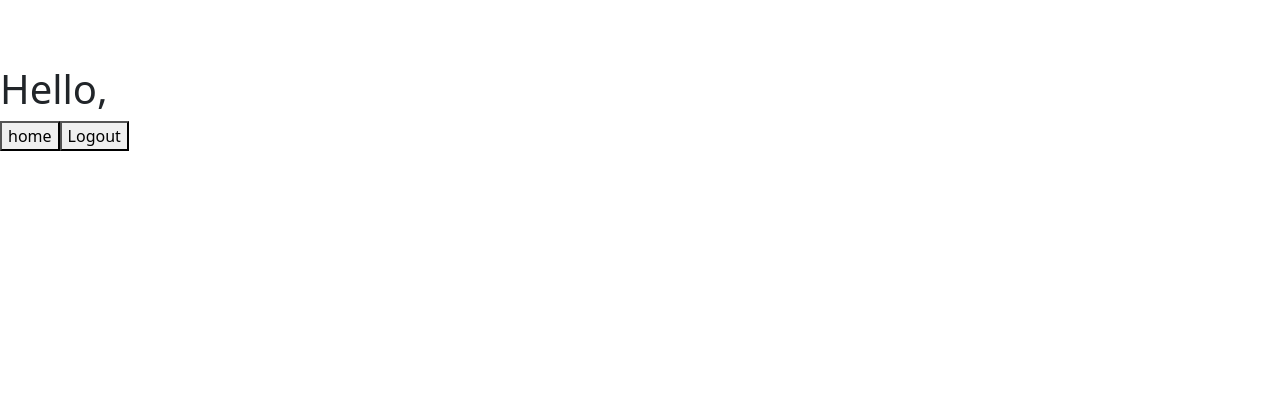
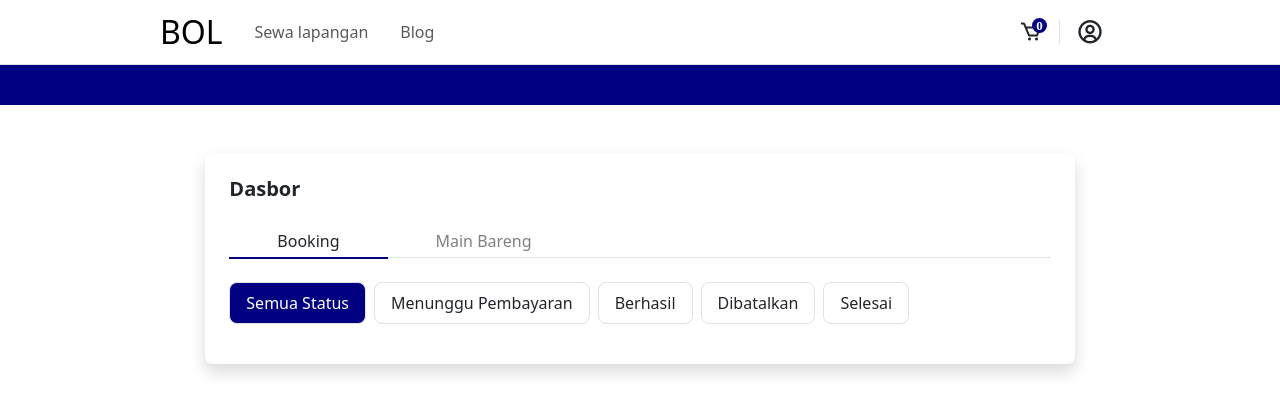
Before and after one commit to M-Ainurridho/booking-online-lapangan, a Vue app in the folder client/: page /dashboard in a window 1280 px wide. Shown: the top 414 px of the page. Built offline with nearby package versions, Linux system fonts and the light colour scheme.

Commit message:
fixed beberapa dan UI member dasbor

```diff
--- /dev/null
+++ b/client/src/assets/css/animation.css
@@ -0,0 +1,9 @@
+@keyframes activeBar {
+   0% {
+      width: 0;
+   }
+
+   100% {
+      width: 100%
+   }
+}
--- a/client/src/assets/css/main.css
+++ b/client/src/assets/css/main.css
@@ -1,3 +1,5 @@
+@import url("../css/animation.css");
+
 .bg-navy {
    background-color: #000080 !important;
 }
--- /dev/null
+++ b/client/src/components/Cart.vue
@@ -0,0 +1,64 @@
+<template>
+   <div class="offcanvas offcanvas-end px-4" tabindex="-1" id="offcanvasNavbar" aria-labelledby="offcanvasNavbarLabel">
+      <div class="offcanvas-header border-bottom">
+         <h5 class="offcanvas-title mx-auto" id="offcanvasNavbarLabel">JADWAL DIPILIH</h5>
+         <button type="button" class="btn-close" data-bs-dismiss="offcanvas" aria-label="Close"></button>
+      </div>
+      <div class="offcanvas-body" style="display: grid">
+         <div v-if="store.cart.schedules.length < 1">
+            <p class="text-opacity-50 text-center fs-6">Belum ada jadwal di keranjang</p>
+         </div>
+
+         <div v-else>
+            <div class="row" v-for="cart in store.cart.schedules" :key="cart.fieldName">
+               <h6 class="fw-semibold" style="margin-left: -10px !important">{{ cart.fieldName }}</h6>
+               <div class="col-12 cart-schedule bg-body-tertiary rounded-2 py-2 mb-3 overflow-hidden">
+                  <div class="row">
+                     <div class="col-10">
+                        <div class="fw-medium">{{ cart.date }} <i class="bx bxs-circle d-inline-block" style="font-size: 5px !important; transform: translateY(-3px)"></i> {{ cart.start }} - {{ cart.end }}</div>
+                        <div class="">
+                           {{ cart.price }}
+                        </div>
+                     </div>
+                     <div class="col-2 my-auto"><i class="bx bx-trash-alt fs-4"></i></div>
+                  </div>
+               </div>
+            </div>
+         </div>
+
+         <div v-show="store.cart.schedules.length > 0" style="align-self: self-end">
+            <button class="bg-navy border text-white w-100 py-2 rounded-3 fw-medium">Selanjutnya</button>
+         </div>
+      </div>
+   </div>
+</template>
+
+<script>
+import { store } from "../utils/store";
+
+export default {
+   data() {
+      return {
+         store,
+      };
+   },
+};
+</script>
+
+<style scoped>
+.cart-schedule {
+   position: relative;
+}
+.cart-schedule::before {
+   content: "";
+   display: block;
+   background-color: black !important;
+
+   position: absolute;
+   top: 0;
+   bottom: 0;
+   left: 0;
+
+   width: 5px;
+}
+</style>
--- a/client/src/views/guest/components/Navbar.vue
+++ b/client/src/components/Navbar.vue
@@ -42,16 +42,16 @@
       </div>
    </nav>
 
-   <Offcanvas />
+   <Cart />
 </template>
 
 <script>
 import { RouterLink } from "vue-router";
-import { store } from "../../../utils/store";
-import Offcanvas from "./Offcanvas.vue";
+import { store } from "../utils/store";
+import Cart from "./Cart.vue";
 
 export default {
-   components: { Offcanvas },
+   components: { Cart },
    data() {
       return {
          currentPage: "",
--- a/client/src/config/const.js
+++ b/client/src/config/const.js
@@ -1,5 +1,5 @@
 export const apiUrl = (endpoint) => {
-   return `https://api-booking-online-lapangan.vercel.app/${endpoint}`;
+   return `http://localhost:3000/${endpoint}`;
 };
 
 export const baseUrl = (endpoint) => {
--- a/client/src/layouts/GuestLayout.vue
+++ b/client/src/layouts/GuestLayout.vue
@@ -22,7 +22,7 @@
 
 <script>
 import { RouterLink } from "vue-router";
-import Navbar from "../views/guest/components/Navbar.vue";
+import Navbar from "../components/Navbar.vue";
 import Modal from "../components/Modal.vue";
 
 export default {
--- a/client/src/utils/store.js
+++ b/client/src/utils/store.js
@@ -5,11 +5,20 @@ export const store = reactive({
    modal: false,
    user: {},
    auth: false,
+   userMenu: {
+      menu: ["Booking", "Main Bareng"],
+   },
    setAuth(bool) {
       this.auth = bool;
    },
    setUser(data = {}) {
       this.user = data;
+   },
+   setUserMenu(name) {
+      if (name == "Booking") {
+         this.userMenu.currentMenu = name;
+         this.userMenu.status = ["Semua Status", "Menunggu Pembayaran", "Berhasil", "Dibatalkan", "Selesai"];
+      }
    },
    setModal(name = "") {
       if (name === "") {
--- a/client/src/views/guest/DetailVenue.vue
+++ b/client/src/views/guest/DetailVenue.vue
@@ -145,7 +145,7 @@ export default {
       try {
          const { _id } = this.$route.params;
 
-         const venue = await axios.get(apiUrl(_id));
+         const venue = await axios.get(apiUrl(`venue/${_id}`));
          this.venue = venue.data.payload;
       } catch (err) {
          this.notFound = !this.notFound;
--- a/client/src/views/guest/components/Offcanvas.vue
+++ /dev/null
@@ -1,59 +0,0 @@
-<template>
-   <div class="offcanvas offcanvas-end px-4" tabindex="-1" id="offcanvasNavbar" aria-labelledby="offcanvasNavbarLabel">
-      <div class="offcanvas-header border-bottom">
-         <h5 class="offcanvas-title mx-auto" id="offcanvasNavbarLabel">JADWAL DIPILIH</h5>
-         <button type="button" class="btn-close" data-bs-dismiss="offcanvas" aria-label="Close"></button>
-      </div>
-      <div class="offcanvas-body">
-         <div v-if="store.cart.schedules.length < 1">
-            <p class="text-opacity-50 text-center fs-6">Belum ada jadwal di keranjang</p>
-         </div>
-
-         <div v-else v-for="cart in store.cart.schedules" :key="cart.fieldName">
-            <h6 class="fw-semibold" style="margin-left: -10px !important">{{ cart.fieldName }}</h6>
-
-            <div class="row cart-schedule bg-body-tertiary rounded-2 py-2 mb-3 overflow-hidden">
-               <div class="col-12"></div>
-               <div class="col-10">
-                  <div class="row">
-                     <div class="col-12 fw-medium">{{ cart.date }} <i class="bx bxs-circle d-inline-block" style="font-size: 5px !important; transform: translateY(-3px)"></i> {{ cart.start }} - {{ cart.end }}</div>
-                     <div class="col-12">
-                        {{ cart.price }}
-                     </div>
-                  </div>
-               </div>
-               <div class="col-2 my-auto"><i class="bx bx-trash-alt fs-4"></i></div>
-            </div>
-         </div>
-      </div>
-   </div>
-</template>
-
-<script>
-import { store } from "../../../utils/store";
-
-export default {
-   data() {
-      return {
-         store,
-      };
-   },
-};
-</script>
-
-<style scoped>
-.cart-schedule {
-   position: relative;
-}
-.cart-schedule::before {
-   content: "";
-   display: block;
-   background-color: black !important;
-
-   position: absolute;
-   top: 0;
-   bottom: 0;
-
-   width: 5px;
-}
-</style>
--- a/client/src/views/guest/components/VenueCard.vue
+++ b/client/src/views/guest/components/VenueCard.vue
@@ -1,7 +1,7 @@
 <template>
    <div class="col-12 col-md-6 col-lg-4">
       <div class="card rounded-4 overflow-hidden" @click="navigate">
-         <img :src="reqImage(venueImage)" class="card-img venue-img" :alt="venueName" />
+         <img :src="`/src/assets/images/venue/${venueImage}`" class="card-img venue-img" :alt="venueName" />
          <div class="card-body">
             <p class="card-subtitle fw-bold mb-1">Venue</p>
             <h5 class="venue-name">{{ venueName }}</h5>
--- a/client/src/views/users/Dashboard.vue
+++ b/client/src/views/users/Dashboard.vue
@@ -1,37 +1,84 @@
 <template>
    <UserLayout>
-      <h1>Hello, {{ store.user.fullname }}</h1>
-      <button @click="home">home</button>
-      <button @click="logout">Logout</button>
+      <BreadCrumbs />
+      <div class="row my-5">
+         <div class="col-8 mx-auto shadow rounded-3 p-4">
+            <h5 class="fw-bold">Dasbor</h5>
+
+            <div class="row my-3">
+               <div class="col-12 mt-2 mb-4">
+                  <div class="border-bottom">
+                     <span v-for="menu in store.userMenu.menu" class="d-inline-block pointer px-5 py-1 rounded-top" :class="currentMenu === menu ? 'activeMenu' : 'text-opacity-50'" @click="changeUserMenu(menu)">
+                        {{ menu }}
+                     </span>
+                  </div>
+               </div>
+               <div class="col-12">
+                  <div class="d-flex column-gap-2">
+                     <span v-for="status in store.userMenu.status" class="border py-2 px-3 rounded-3 pointer" :class="currentStatus === status ? 'activeStatus' : ''" @click="changeStatus(status)">{{ status }}</span>
+                  </div>
+               </div>
+            </div>
+         </div>
+      </div>
    </UserLayout>
 </template>
 
 <script>
 import UserLayout from "../../layouts/UserLayout.vue";
+import BreadCrumbs from "../guest/components/BreadCrumbs.vue";
 import { store } from "../../utils/store";
 
 export default {
    name: "Dashboard",
-   components: { UserLayout },
+   components: { UserLayout, BreadCrumbs },
    data() {
       return {
+         currentMenu: "",
+         currentStatus: "",
          store,
       };
    },
    created() {
       store.setAuth(true);
+      this.currentMenu = "Booking";
+      this.currentStatus = "Semua Status";
+      store.setUserMenu("Booking");
    },
    methods: {
-      home() {
-         this.$router.push("/");
+      changeUserMenu(menu) {
+         this.currentMenu = menu;
+         store.setUserMenu(menu);
       },
-      logout() {
-         store.setAuth(false);
-         store.setUser();
-         this.$router.push("/");
+      changeStatus(status) {
+         this.currentStatus = status;
       },
    },
 };
 </script>
 
-<style></style>
+<style scoped>
+.activeMenu {
+   position: relative;
+   font-weight: 500;
+}
+.activeMenu::before {
+   content: "";
+   display: block;
+   background-color: #000080;
+
+   position: absolute;
+   left: 0;
+   right: 0;
+   bottom: -2px;
+
+   height: 2px;
+   margin: 0 auto;
+   animation: activeBar 0.5s;
+}
+
+.activeStatus {
+   background-color: #000080;
+   color: white;
+}
+</style>
```
Also changed, not shown: client/src/layouts/UserLayout.vue (+4 -5 lines), 1 other file (tests, documents, lock files or other folders).
